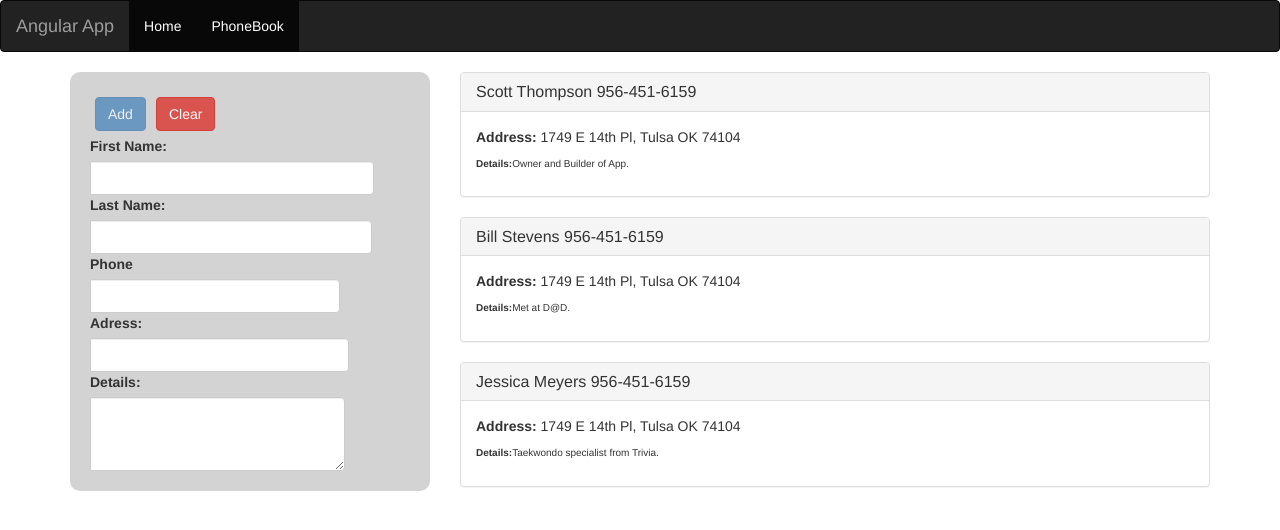
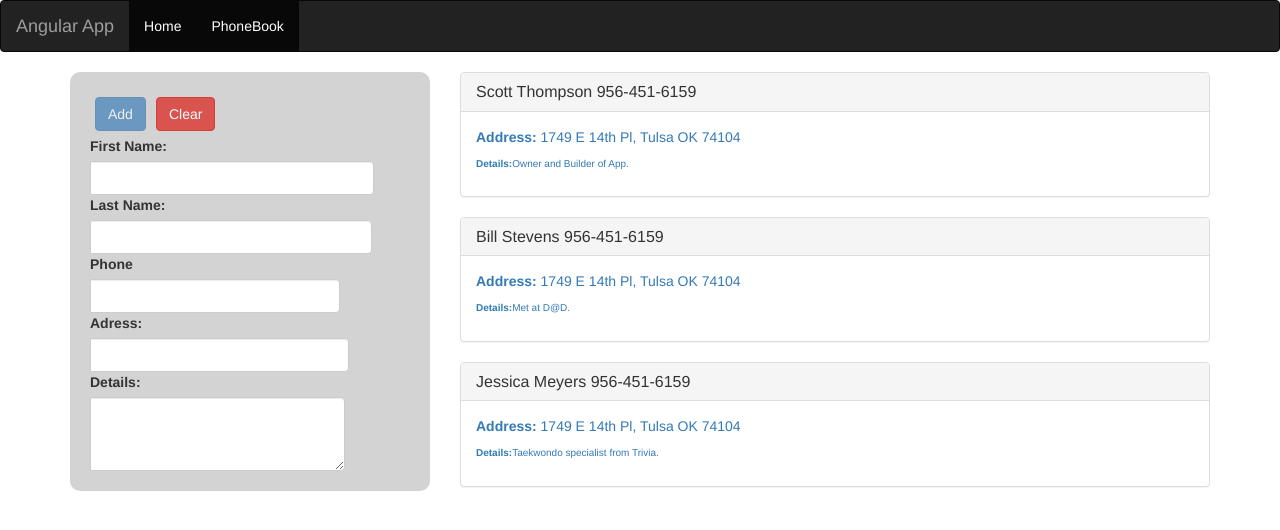
Before and after one commit to Griffonknox/PhonebookApp, an Angular app: page /phonebook in a window 1280 px wide. Shown: the top 530 px of the page. Built offline with nearby package versions, Linux system fonts and the light colour scheme.

Commit message:
updated service

```diff
--- a/src/app/phone-book/phone-book-list/phone-book-list.component.html
+++ b/src/app/phone-book/phone-book-list/phone-book-list.component.html
@@ -1,8 +1,8 @@
 <!-- <ul>
     <li >{{add.firstName}}</li>
 </ul> -->
-
-<div class="panel panel-default" *ngFor="let add of loadedBook" style="cursor: pointer;">
+<a *ngFor="let add of loadedBook; let i = index" (click)="onEdit(i)">
+<div class="panel panel-default" style="cursor: pointer;">
     <div class="panel-heading">
       <h3 class="panel-title">{{add.firstName}} {{add.lastName}}  {{add.phone}}</h3>
     </div>
@@ -11,3 +11,4 @@
       <p class="body-detail"><b>Details:</b>{{add.details}}</p>
     </div>
   </div>
+</a>
--- a/src/app/phone-book/phone-book-list/phone-book-list.component.ts
+++ b/src/app/phone-book/phone-book-list/phone-book-list.component.ts
@@ -31,4 +31,9 @@ constructor(private phoneBookService: PhoneBookService) {
     // this.subsription.unsubscribe();
   }
 
+  onEdit(index: number) {
+  const phBook = this.phoneBookService.getphBook(index);
+  console.log(phBook);
+  }
+
 }
--- a/src/app/phone-book/phone-book.service.ts
+++ b/src/app/phone-book/phone-book.service.ts
@@ -9,6 +9,7 @@ import { PhoneBook } from "./phone-book.model"
 export class PhoneBookService {
 
     phBookChanged = new Subject<PhoneBook[]>();
+    phBookEdited = new Subject<boolean>();
 
     phBook: PhoneBook[] = [
         new PhoneBook("Scott", "Thompson", "956-451-6159", "1749 E 14th Pl, Tulsa OK 74104", "Owner and Builder of App."),
@@ -25,7 +26,10 @@ export class PhoneBookService {
     addPhoneBook(phBook: PhoneBook) {
         this.phBook.push(phBook);
         this.phBookChanged.next(this.phBook.slice());
+    }
 
+    getphBook(index: number) {
+        return this.phBook[index];
     }
 
 }
```
